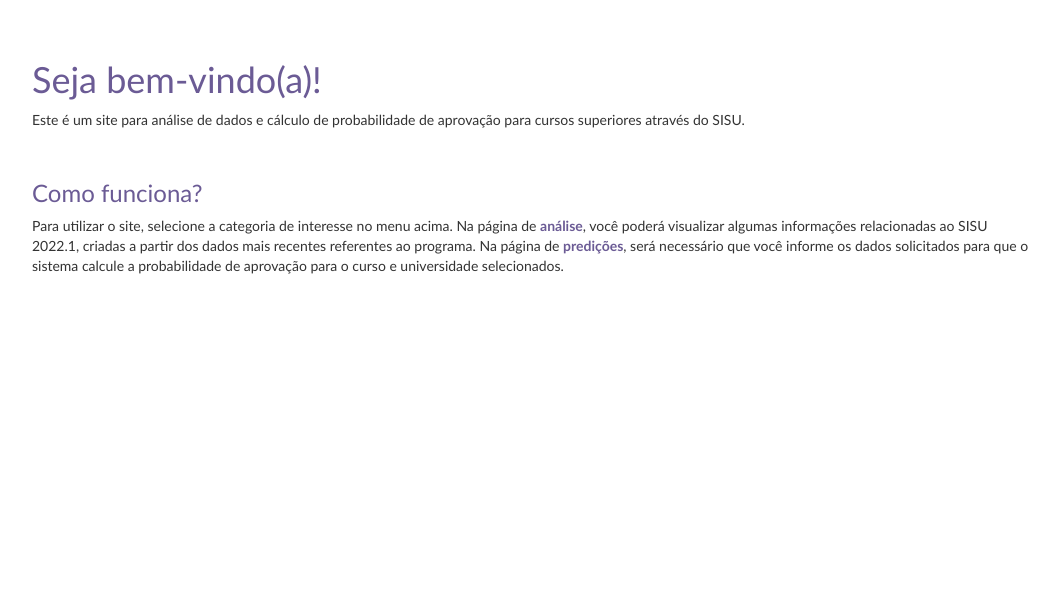
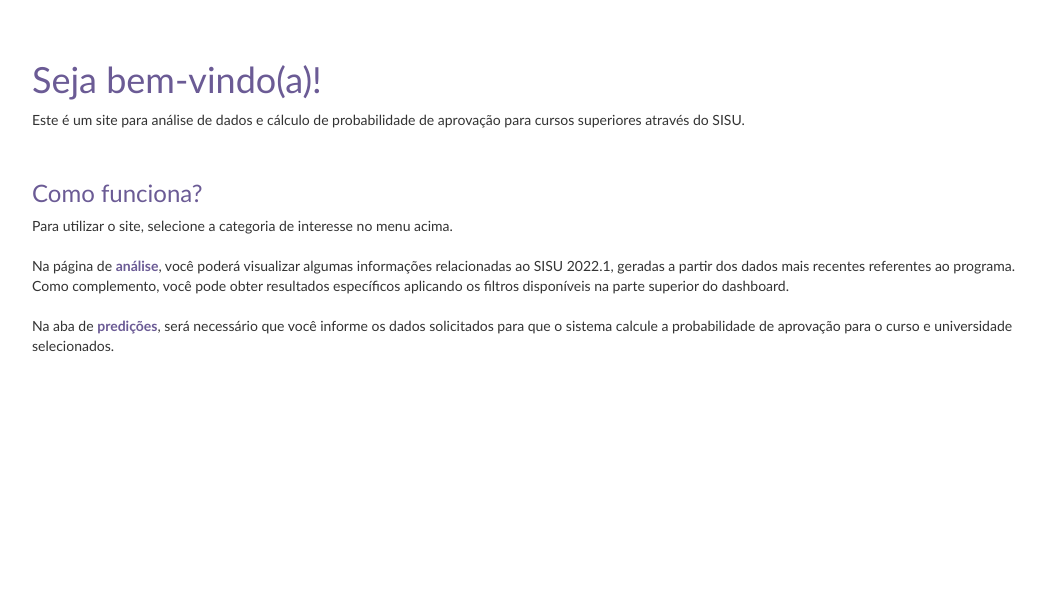
Before and after one commit to dnsrsdata/ecommerce_inference, a Flask app: page / in a window 1280 px wide. Shown: the part 80-676 px from the top of the page, without its empty margins (108-1167 px from the left). Run offline with Flask 3, Linux system fonts and the light colour scheme; some libraries are stand-ins or nearby versions.

Commit message:
Alterando os títulos de página

```diff
--- a/app/templates/analise.html
+++ b/app/templates/analise.html
@@ -6,7 +6,7 @@
     <link rel="stylesheet" type="text/css" href="../static/style.css" media="screen" />
     <link rel="stylesheet" href="https://maxcdn.bootstrapcdn.com/bootstrap/3.4.1/css/bootstrap.min.css" />
     <link rel="stylesheet" href="https://cdnjs.cloudflare.com/ajax/libs/bootstrap-select/1.12.2/css/bootstrap-select.min.css" />
-    <title>Aprovei?!</title>
+    <title>Aprovei - Análise</title>
 </head>
 <body>
     <header>
--- a/app/templates/index.html
+++ b/app/templates/index.html
@@ -6,7 +6,7 @@
     <link rel="stylesheet" type="text/css" href="../static/style.css" media="screen" />
     <link rel="stylesheet" href="https://maxcdn.bootstrapcdn.com/bootstrap/3.4.1/css/bootstrap.min.css" />
     <link rel="stylesheet" href="https://cdnjs.cloudflare.com/ajax/libs/bootstrap-select/1.12.2/css/bootstrap-select.min.css" />
-    <title>Aprovei?!</title>
+    <title>Aprovei</title>
 </head>
 <body>
     <header>
@@ -38,14 +38,16 @@
                 <br>
                      <h3>Como funciona?</h3>
                      <p>Para utilizar o site, selecione a categoria de interesse
-                        no menu acima. Na página de <strong>análise</strong>,
-                        você poderá visualizar algumas informações relacionadas
-                        ao SISU 2022.1, criadas a partir dos dados mais recentes
-                        referentes ao programa. Na página de
-                        <strong>predições</strong>, será necessário que você
-                        informe os dados solicitados para que o sistema calcule
-                        a probabilidade de aprovação para o curso e
-                        universidade selecionados.
+                        no menu acima. <br><br> Na página de
+                        <strong>análise</strong>, você poderá visualizar algumas
+                        informações relacionadas ao SISU 2022.1, geradas a
+                        partir dos dados mais recentes referentes ao programa.
+                        Como complemento, você pode obter resultados específicos
+                        aplicando os filtros disponíveis na parte superior do
+                        dashboard.<br><br> Na aba de <strong>predições</strong>,
+                        será necessário que você informe os dados solicitados
+                        para que o sistema calcule a probabilidade de aprovação
+                        para o curso e universidade selecionados.
                      </p>
             </div>
         </div>
--- a/app/templates/predicoes.html
+++ b/app/templates/predicoes.html
@@ -6,7 +6,7 @@
     <link rel="stylesheet" type="text/css" href="../static/style.css" media="screen" />
     <link rel="stylesheet" href="https://maxcdn.bootstrapcdn.com/bootstrap/3.4.1/css/bootstrap.min.css" />
     <link rel="stylesheet" href="https://cdnjs.cloudflare.com/ajax/libs/bootstrap-select/1.12.2/css/bootstrap-select.min.css" />
-    <title>Aprovei?!</title>
+    <title>Aprovei - Predições</title>
 </head>
 <body>
     <header>
@@ -107,7 +107,7 @@
                             </select>
                         </div>
                         <div class="col-md-4">
-                            <h2>Opção</h2>
+                            <h2>Opção de Curso</h2>
                             <select name="opcao_name" data-live-search="true" id="opcao" class="opcao_control" title="Selecione a opcao" required>
                                 <option value="" selected disabled>Selecione a opcão</option>
                                 <option value="primeira">1ª</option>
@@ -123,7 +123,7 @@
                             <input type="number" name="nota_ch" id="nota_ch" class="nota_ch_control" placeholder="Nota" title="Nota" required>
                         </div>
                         <div class="col-md-4">
-                            <h2>Nota ciências da Natureza: </h2>
+                            <h2>Nota Ciências da Natureza: </h2>
                             <input type="number" name="nota_cn" id="nota_cn" class="nota_cn_control" placeholder="Nota" title="Nota" required>
                         </div>
                         <div class="col-md-4">
```
